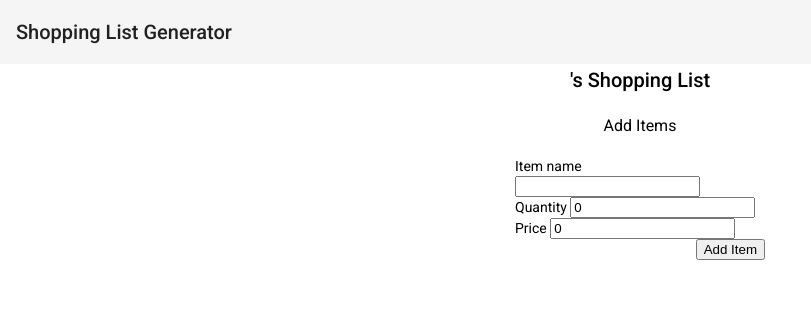
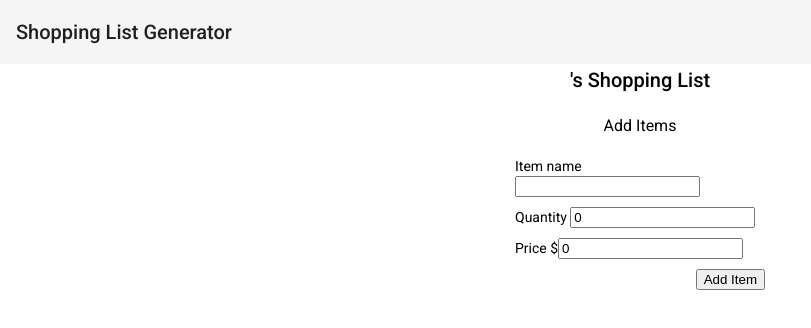
Before and after one commit to gsloup/shopping-list-angular-app, an Angular app: page /shopping-list in a window 1280 px wide. Shown: the top 328 px of the page, without its empty margins (0-811 px from the left). Built offline with nearby package versions, Linux system fonts and the light colour scheme.

Commit message:
adds padding to input form

```diff
--- a/src/app/shopping-list/shopping-list.component.html
+++ b/src/app/shopping-list/shopping-list.component.html
@@ -3,13 +3,19 @@
 <div class="text-center ">
     <h3>Add Items</h3>
     <div class="text-left margin-auto width-250">
-        <label for="item">Item name </label>
-        <input type="text" id="item" [(ngModel)]="name"><br>
-        <label for="qty">Quantity </label>
-        <input type="number" id="qty" [(ngModel)]="qty"><br>
-        <label for="price">Price </label>
-        <input type="number" id="price" [(ngModel)]="price"><br>
-        <div class="text-right"><button (click)="addItem()" >Add Item</button></div>
+        <div>
+            <label for="item">Item name </label>
+            <input type="text" id="item" [(ngModel)]="name"><br>
+        </div>
+        <div class="pt-10">
+            <label for="qty">Quantity </label>
+            <input type="number" id="qty" [(ngModel)]="qty"><br>
+        </div>
+        <div class="pt-10">
+            <label for="price">Price $</label>
+            <input type="number" id="price" [(ngModel)]="price"><br>
+        </div>
+        <div class="text-right pt-10"><button (click)="addItem()">Add Item</button></div>
     </div>
 </div>
 
--- a/src/styles.scss
+++ b/src/styles.scss
@@ -18,3 +18,6 @@ body { margin: 0; font-family: Roboto, "Helvetica Neue", sans-serif; }
 .width-250 {
     width: 250px;
 }
+.pt-10 {
+    padding-top: 10px;
+}
```
